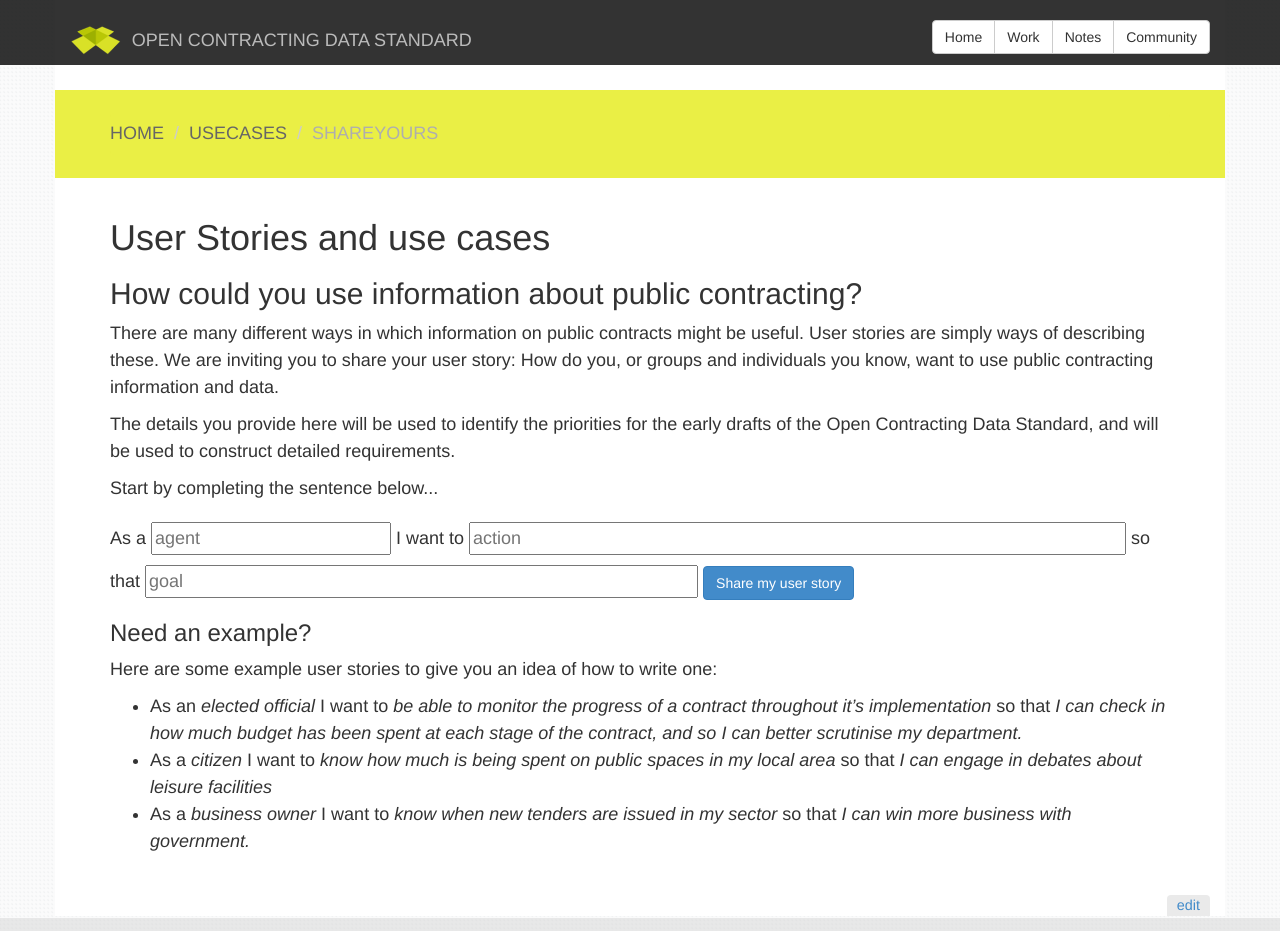
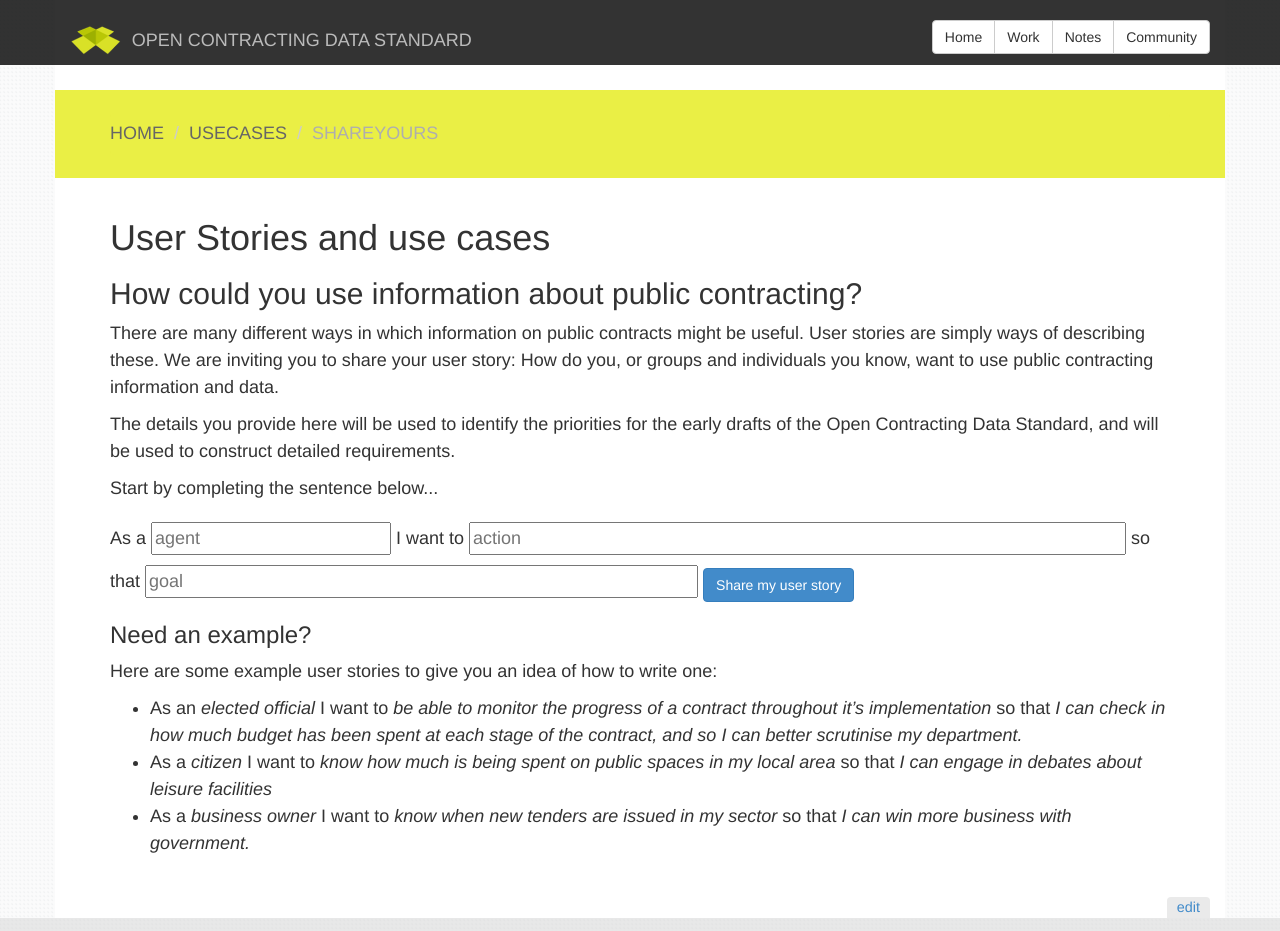
Before and after one commit to open-contracting/open-contracting.github.io, a Jekyll site: the page built from pages/usecases/shareyours.html, in a window 1280 px wide and 1038 px high. Shown: the top 931 px of the window. Built offline with Jekyll 4.4.1, drawn with Linux system fonts in a browser that asks for light colours; nearby versions of some CDN libraries; Markdown is read by kramdown in place of the engine named in the settings.

Commit message:
Trying out consultation tool

```diff
--- a/pages/usecases/shareyours.html
+++ b/pages/usecases/shareyours.html
@@ -21,6 +21,10 @@ title: User Stories and use cases
 .consultationColContainer {
     clear:both;
     width:100%;
+}
+
+button {
+    margin-top:5px;
 }
 
 
@@ -119,7 +123,7 @@ title: User Stories and use cases
                 We'll be analysing user stories and sharing the results on our website and mailing list. You can keep in touch with the development of the standard by <a href="https://groups.google.com/a/webfoundation.org/forum/#!forum/public-ocds">joining our mailing list</a>, or if you only want occasional updates, <a href="http://open-contracting.github.io/pages/register/">register here</a>.
             </p>
             <p>
-                Have you got another story to share? Refresh this page to share another.
+                Have you got another story to share? <a href="/pages/usecases/shareyours.html">Refresh this page</a> to share another.
 
       </div>
 
@@ -142,7 +146,7 @@ title: User Stories and use cases
                $("#userStory").slideUp();
                $("#moreDetails").slideDown();
                if($("#agent").val()) { $("#agentText").text(" a " + $("#agent").val()); }
-               if($("#action").val()) { $("#actionText").text(" " + $("#action").val()); }
+              // if($("#action").val()) { $("#actionText").text(" " + $("#action").val()); }
            });
 
             $("#backToStart").click(function(event) {
```
